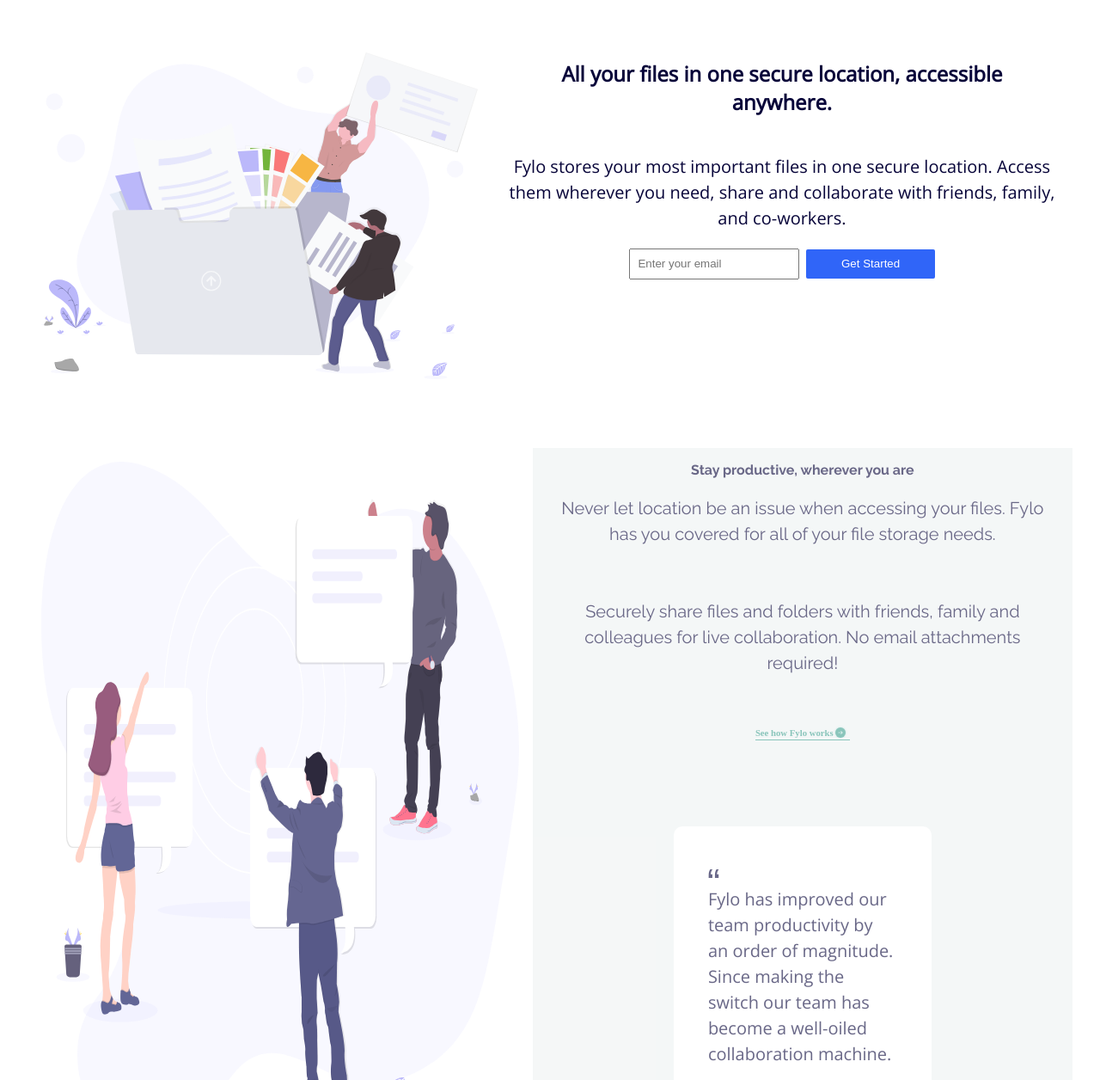
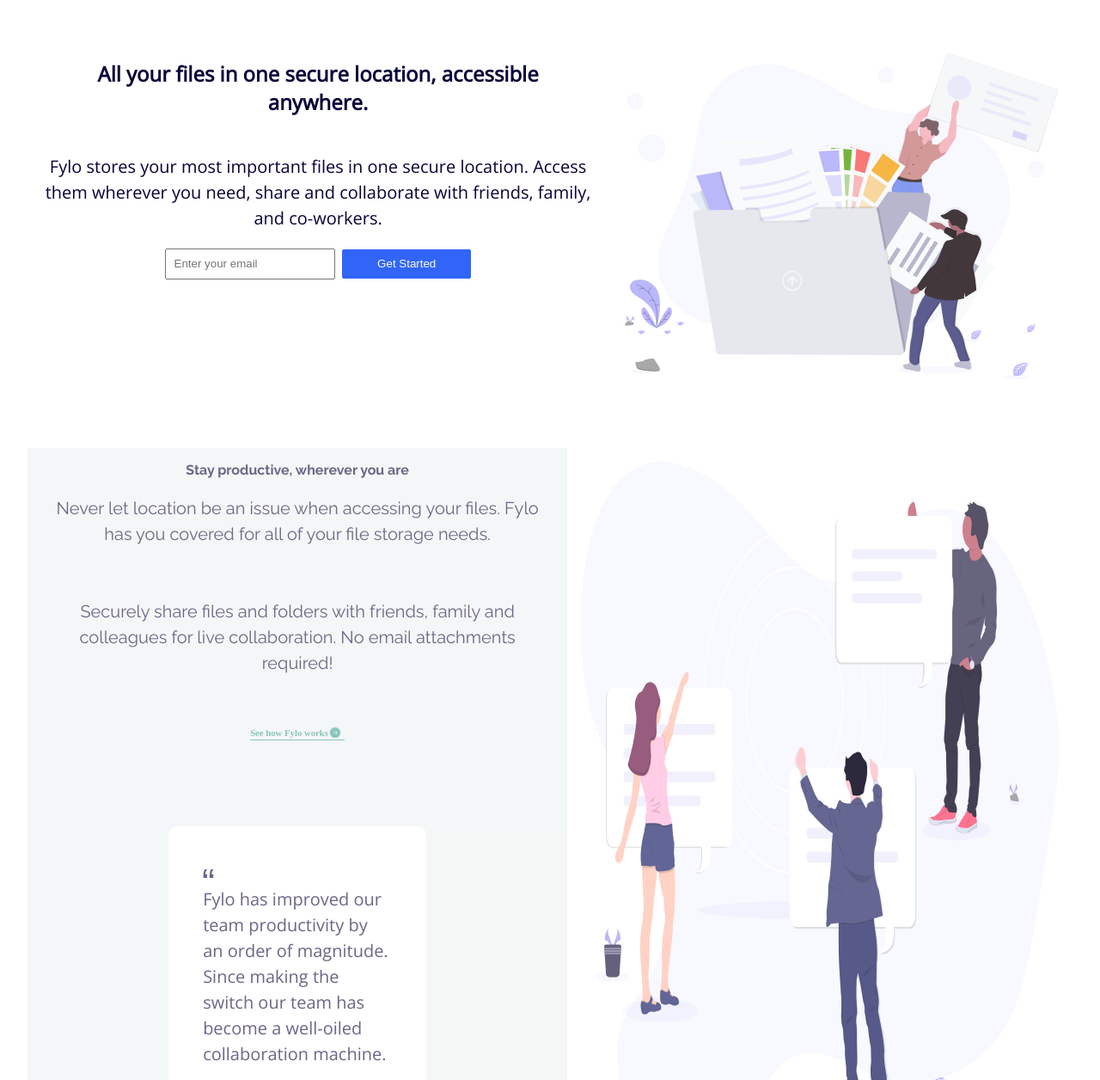
Before and after one commit to Tolaniii7/fylo-repo, a plain HTML site: page index.html in a window 1280 px wide. Shown: the part 44-1300 px from the top of the page at 86% size. Drawn offline with nearby package versions, Linux system fonts and the light colour scheme.

Commit message:
few chanfes on order property

```diff
--- a/style.css
+++ b/style.css
@@ -31,6 +31,14 @@ nav > ul {
 
 
 /* ......main...... */
+
+.main-container {
+    order: 1;
+}
+
+.imagee {
+    order: 2;
+}
 .main-container > h3 {
     text-align: center;
     font-family: 'Open Sans', sans-serif;
@@ -70,6 +78,7 @@ button {
     background:hsl(180, 12%, 94%) ;
     opacity: 0.6;
     padding: 1em;
+    order: 1;
 }
 
 .container-sub-main > h4 {
@@ -187,7 +196,7 @@ footer {
     font-size: 20px;
 }
 
-section>div>p {
+section git> div > p {
     font-size: 14px;
 }
 
```
